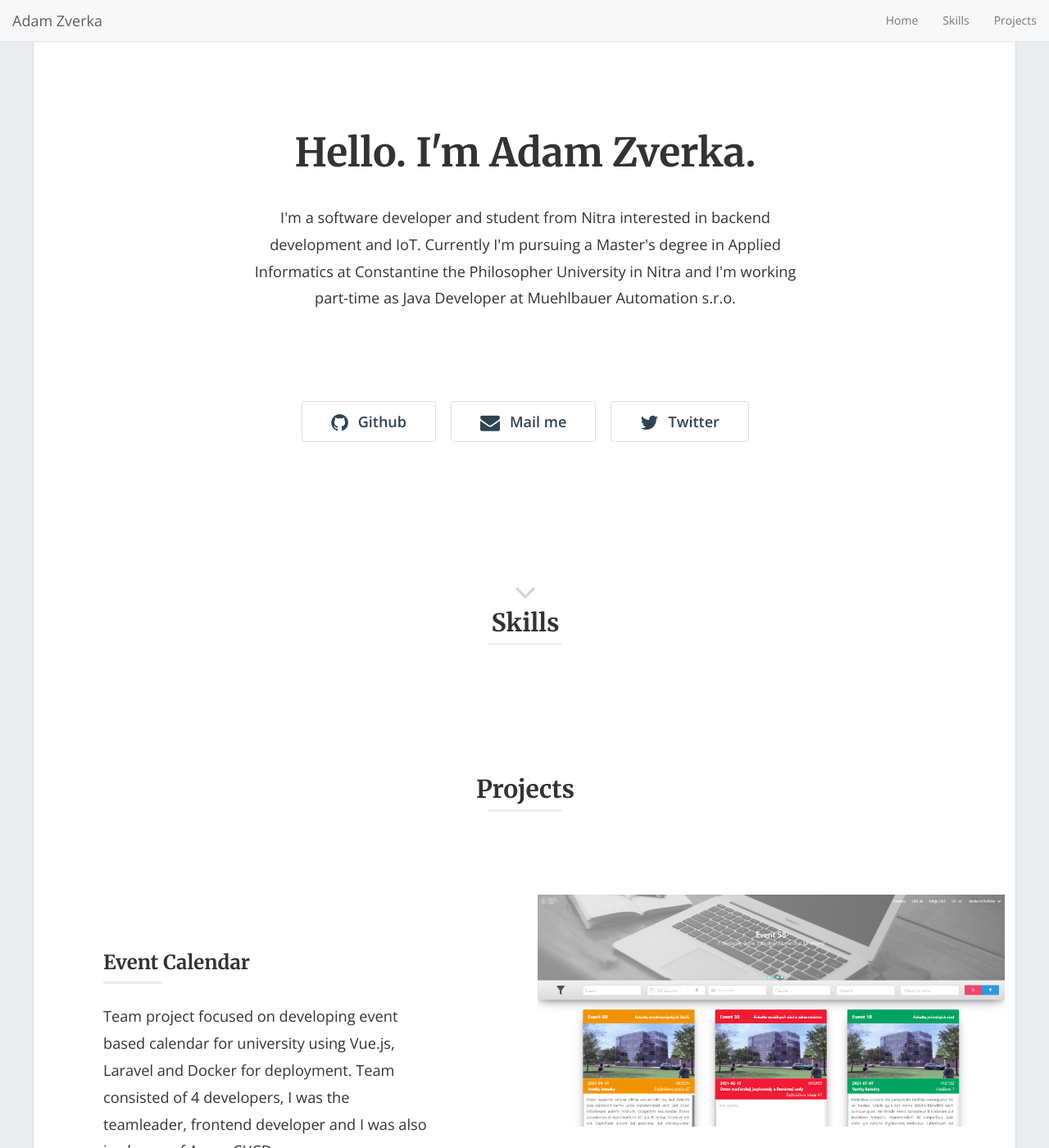
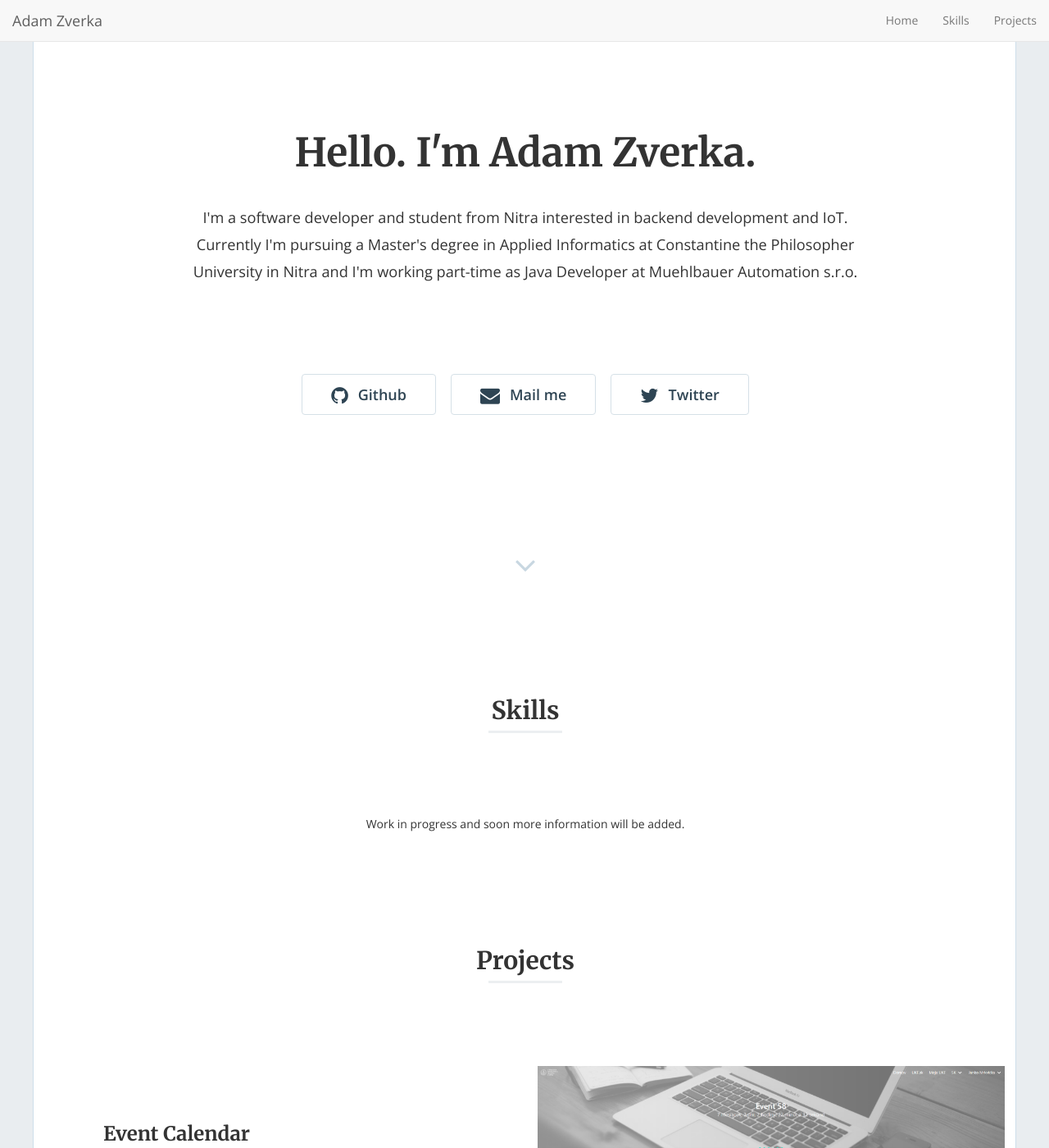
Before and after one commit to adamzv/adamzv.github.io, a Jekyll site: the page built from index.html, in a window 1280 px wide and 1400 px high. Shown: the whole window at 82% size. Built offline with Jekyll 4.4.1, drawn with Linux system fonts in a browser that asks for light colours; nearby versions of some CDN libraries; the list of posts is cut into pages by our own code.

Commit message:
Fixed skills section

```diff
--- a/_includes/home-hero.html
+++ b/_includes/home-hero.html
@@ -40,7 +40,7 @@
 
       </div>
 
-      <a class="section-jump text-center" href="#portfolio">
+      <a class="section-jump text-center" href="#skills">
         <i class="fa fa-angle-down fa-3x"></i>
       </a>
 
--- a/_layouts/home.html
+++ b/_layouts/home.html
@@ -15,6 +15,8 @@
             {% endif %}
 
             <div class="break"></div>
+
+            <div class="wow fadeIn text-center">Work in progress and soon more information will be added.</div>
 
           </div>
         </div>
--- a/css/style.scss
+++ b/css/style.scss
@@ -122,7 +122,7 @@ button.btn, input.btn {
 }
 
 .hero-content {
-  width: 60%;
+  width: 70%;
   margin: 0 auto;
   display: table;
   @include bp-medium {
@@ -205,6 +205,19 @@ button.btn, input.btn {
 /*--------------------------------------------------------------
 	3.0 Posts
 --------------------------------------------------------------*/
+#skills .container {
+  margin-top: 10em;
+  @include bp-xsmall {
+    margin-top: 2em;
+  }
+  .break {
+    margin: 8em 0;
+    @include bp-xsmall {
+      margin: 2em 0;
+    }
+  }
+}
+
 #portfolio .container {
   margin-top: 10em;
   @include bp-xsmall {
```
Also changed, not shown: 4 other files.
